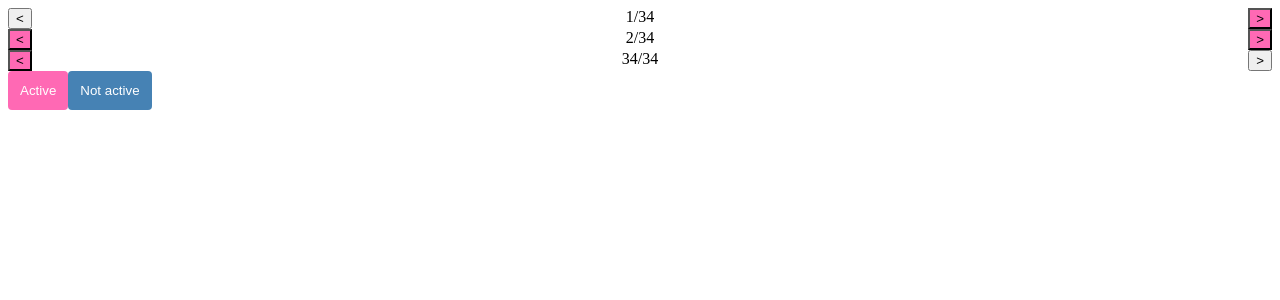
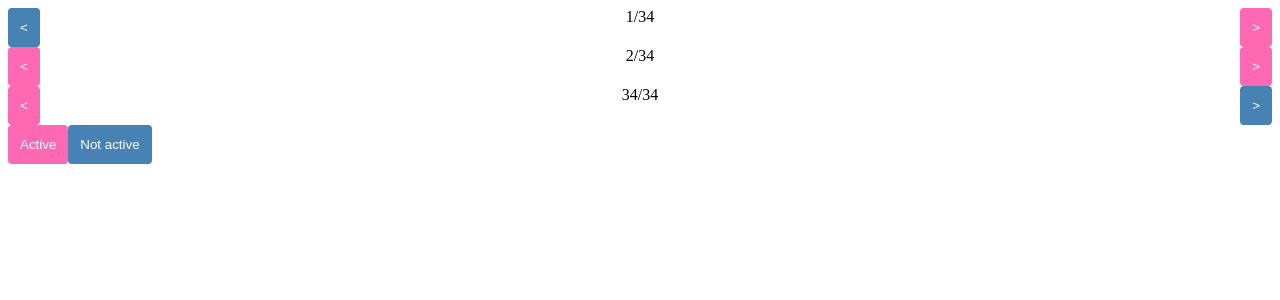
Before and after one commit to badabam/react-playground-hh-web-21-3, a React (Vite) app: page / in a window 1280 px wide. Shown: the top 300 px of the page. Built offline with nearby package versions, Linux system fonts and the light colour scheme.

Commit message:
Use Button component in Pagination

```diff
--- a/src/Pagination.jsx
+++ b/src/Pagination.jsx
@@ -1,12 +1,13 @@
 import * as React from 'react'
 import './Pagination.css'
+import Button from './Button'
 
 export default function Pagination({ text, isLeftDisabled, isRightDisabled }) {
   return (
     <section className="Pagination">
-      <button className={isLeftDisabled ? '' : 'active'}>&lt;</button>
+      <Button isActive={!isLeftDisabled}>&lt;</Button>
       {text}
-      <button className={isRightDisabled ? '' : 'active'}>&gt;</button>
+      <Button isActive={!isRightDisabled}>&gt;</Button>
     </section>
   )
 }
```
